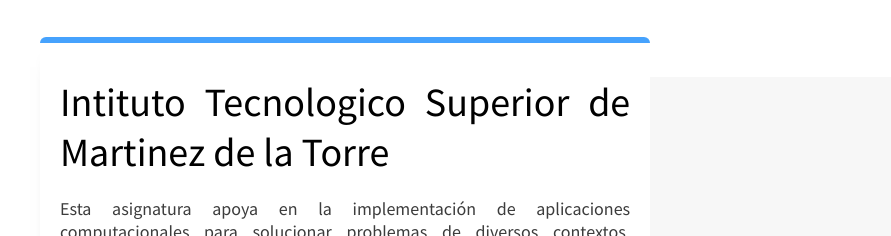
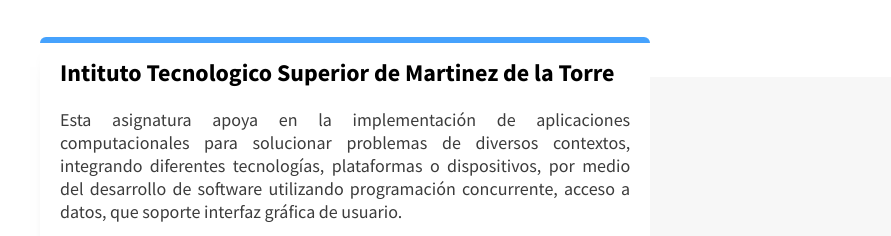
Before and after one commit to CristhianJaredRamosOrozco/RamosOrozco9564, a plain HTML site: page index.html in a window 1280 px wide. Shown: the part 583-819 px from the top of the page, 0-891 px from the left. Drawn offline with Linux system fonts and the light colour scheme.

Commit message:
Update index.html

```diff
--- a/index.html
+++ b/index.html
@@ -58,7 +58,7 @@
     <div class="container-content">
         <article>
 
-            <h3>Intituto Tecnologico Superior de Martinez de la Torre</h3>
+            <h1>Intituto Tecnologico Superior de Martinez de la Torre</h1>
 
             <p>Esta asignatura apoya en la implementación de aplicaciones computacionales para solucionar problemas de diversos contextos, integrando diferentes tecnologías, plataformas o dispositivos, por medio del desarrollo de software utilizando programación concurrente, acceso a datos, que soporte interfaz gráfica de usuario.</p>
 
```
